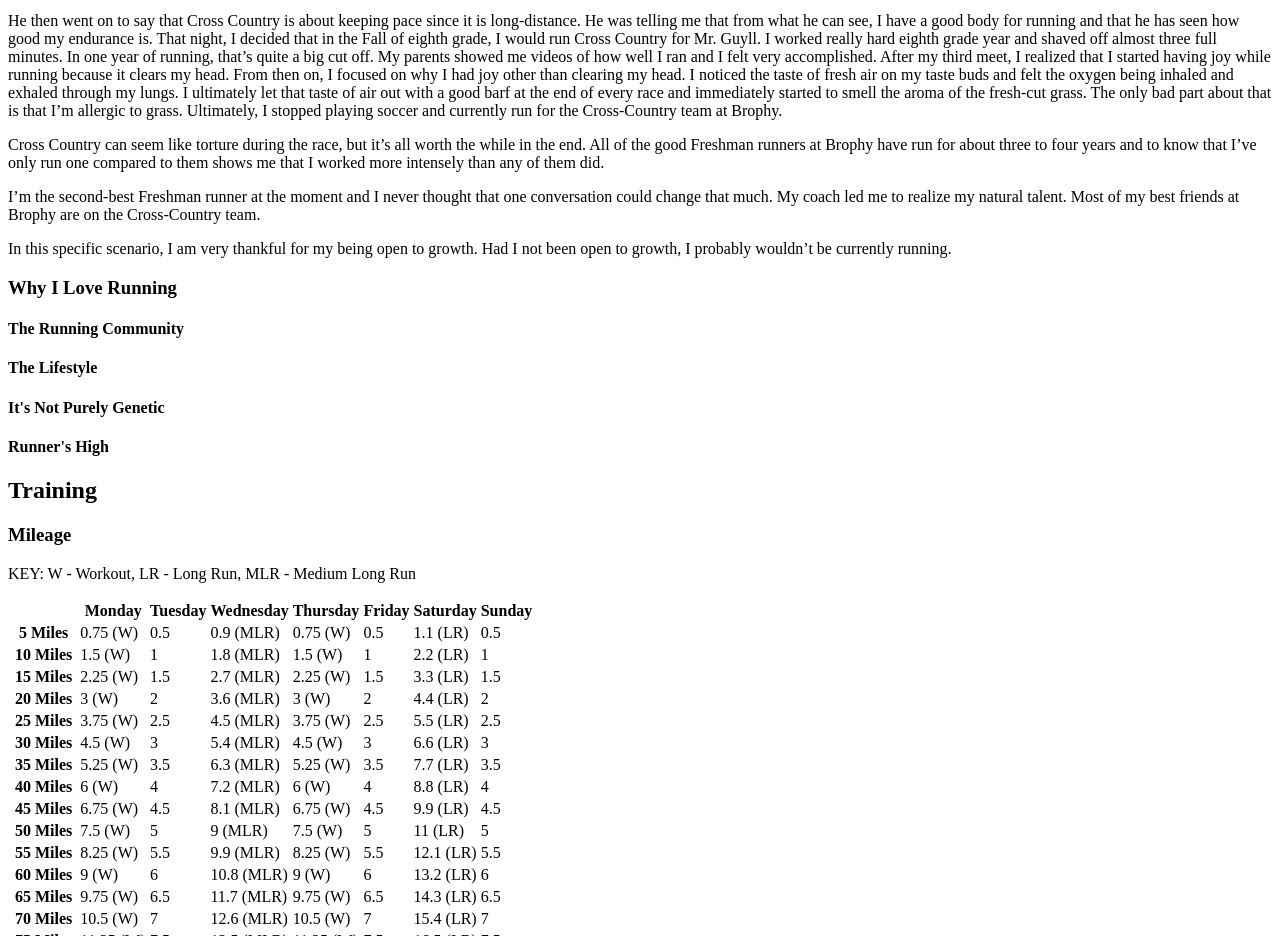
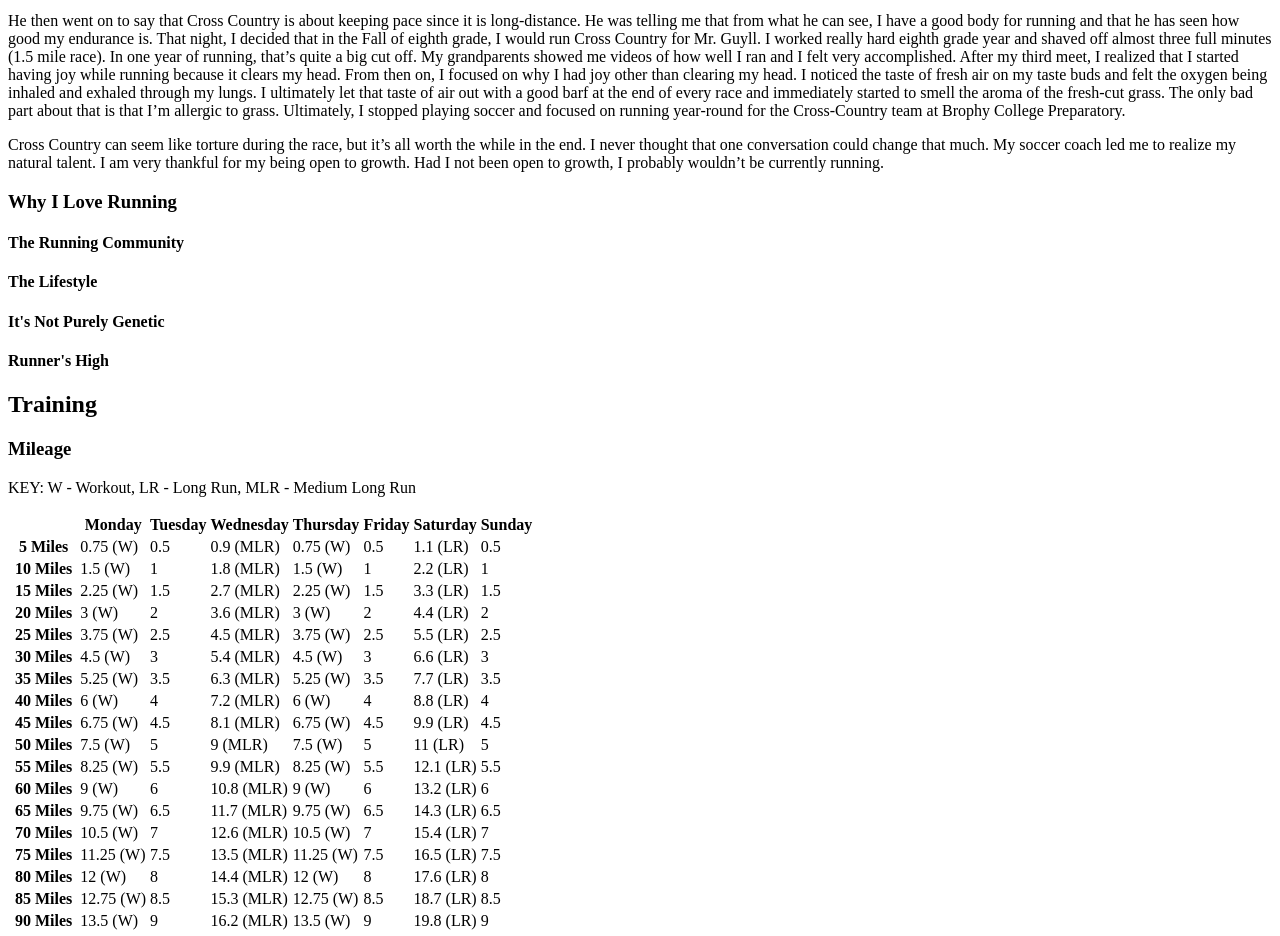
Before and after one commit to haarbj/RunningSite, a plain HTML site: page index.html in a window 1280 px wide. Shown: the part 1320-2256 px from the top of the page. Drawn offline with Linux system fonts and the light colour scheme; a script that the page names is missing.

Commit message:
Update index.html

```diff
--- a/index.html
+++ b/index.html
@@ -22,10 +22,8 @@
     <p>In the spring of seventh grade, my soccer season began.</p>
     <p>I started playing soccer when I was two and I wouldn’t say I was or am great at it. It’s just a really fun sport in my opinion. I only played a recreational league, but I really enjoyed it. I mainly played Right Forward and Goalie. Whenever I fell, I immediately got back up. Sometimes I even fell while running and somehow somersaulted back to my feet in an instant. That was an especially fun part of playing soccer as a kid. I was really excited to start the new season and was ready to block all of the opposing teams’ shots on goal.</p>
       <p>But my coach ended up putting me in a position I had never been in before – Right Back. He noticed me as the fastest on my team. The rationale behind his decision was not clear to me at first. But, I eventually found out that since I can get to the ball more quickly than anyone else and kick it across the field, I would be a good defender in his mind. After the last game of the season ended, my coach, Mr. Guyll, randomly walked up to me as I was leaving to head home. Was he going to yell at me? Say I did a good job at practice? I had no idea. Turns out, he was recruiting me for Cross Country.</p>
-      <p>He then went on to say that Cross Country is about keeping pace since it is long-distance. He was telling me that from what he can see, I have a good body for running and that he has seen how good my endurance is. That night, I decided that in the Fall of eighth grade, I would run Cross Country for Mr. Guyll. I worked really hard eighth grade year and shaved off almost three full minutes. In one year of running, that’s quite a big cut off. My parents showed me videos of how well I ran and I felt very accomplished. After my third meet, I realized that I started having joy while running because it clears my head. From then on, I focused on why I had joy other than clearing my head. I noticed the taste of fresh air on my taste buds and felt the oxygen being inhaled and exhaled through my lungs. I ultimately let that taste of air out with a good barf at the end of every race and immediately started to smell the aroma of the fresh-cut grass. The only bad part about that is that I’m allergic to grass. Ultimately, I stopped playing soccer and currently run for the Cross-Country team at Brophy.</p>
-      <p>Cross Country can seem like torture during the race, but it’s all worth the while in the end. All of the good Freshman runners at Brophy have run for about three to four years and to know that I’ve only run one compared to them shows me that I worked more intensely than any of them did.</p>
-      <p>I’m the second-best Freshman runner at the moment and I never thought that one conversation could change that much. My coach led me to realize my natural talent. Most of my best friends at Brophy are on the Cross-Country team.</p>
-      <p>In this specific scenario, I am very thankful for my being open to growth. Had I not been open to growth, I probably wouldn’t be currently running.</p>
+      <p>He then went on to say that Cross Country is about keeping pace since it is long-distance. He was telling me that from what he can see, I have a good body for running and that he has seen how good my endurance is. That night, I decided that in the Fall of eighth grade, I would run Cross Country for Mr. Guyll. I worked really hard eighth grade year and shaved off almost three full minutes (1.5 mile race). In one year of running, that’s quite a big cut off. My grandparents showed me videos of how well I ran and I felt very accomplished. After my third meet, I realized that I started having joy while running because it clears my head. From then on, I focused on why I had joy other than clearing my head. I noticed the taste of fresh air on my taste buds and felt the oxygen being inhaled and exhaled through my lungs. I ultimately let that taste of air out with a good barf at the end of every race and immediately started to smell the aroma of the fresh-cut grass. The only bad part about that is that I’m allergic to grass. Ultimately, I stopped playing soccer and focused on running year-round for the Cross-Country team at Brophy College Preparatory.</p>
+      <p>Cross Country can seem like torture during the race, but it’s all worth the while in the end. I never thought that one conversation could change that much. My soccer coach led me to realize my natural talent. I am very thankful for my being open to growth. Had I not been open to growth, I probably wouldn’t be currently running.</p>
     <h3>Why I Love Running</h3>
     <h4>The Running Community</h4>
     <h4>The Lifestyle</h4>
```
